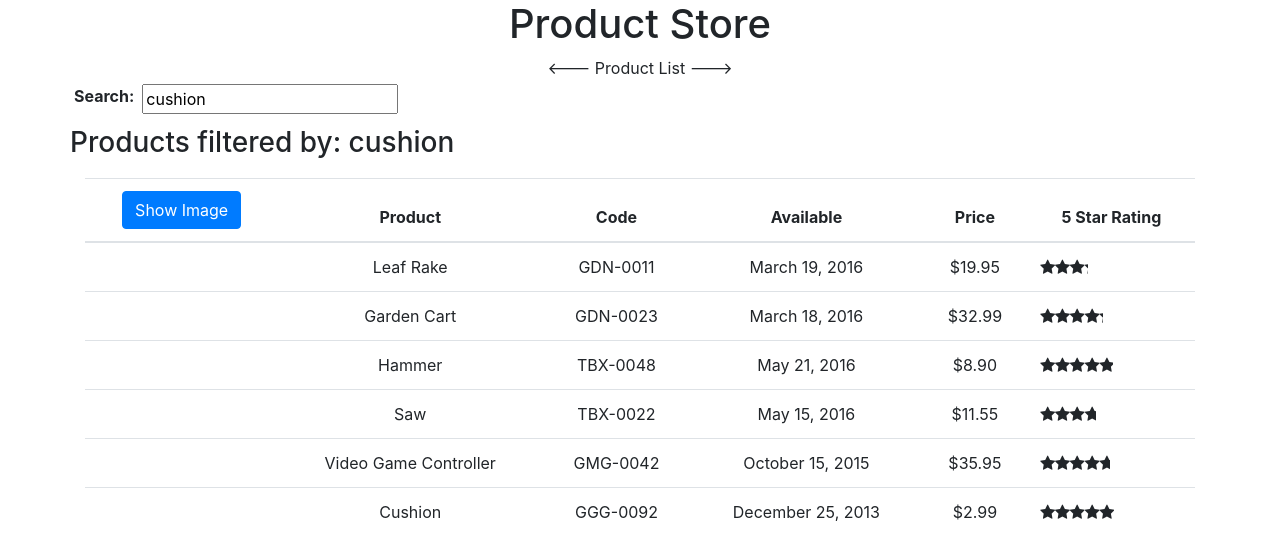
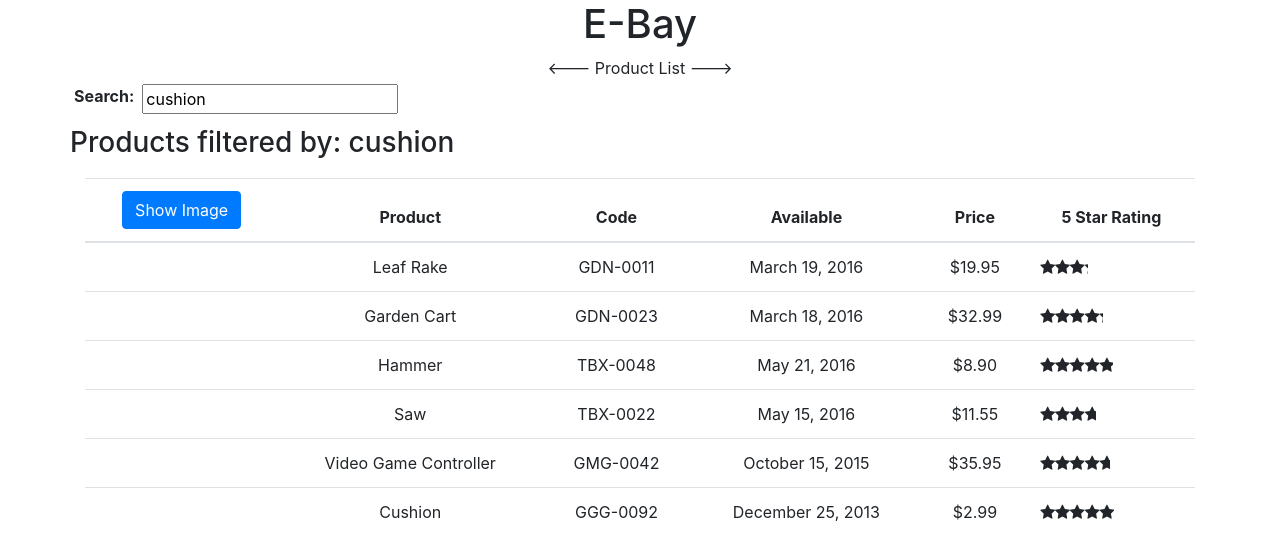
Before and after one commit to hristo2612/angular-fundamentals, an Angular app: page / in a window 1280 px wide. Shown: the top 558 px of the page. Built offline with nearby package versions, Linux system fonts and the light colour scheme.

Commit message:
Update app.component and app.module

```diff
--- a/src/app/app.component.ts
+++ b/src/app/app.component.ts
@@ -6,5 +6,5 @@ import { Component } from '@angular/core';
   styleUrls: ['./app.component.css']
 })
 export class AppComponent {
-  title: string = 'Product Store';
+  title: string = 'E-Bay';
 }
--- a/src/app/app.module.ts
+++ b/src/app/app.module.ts
@@ -1,6 +1,7 @@
 import { BrowserModule } from '@angular/platform-browser';
 import { NgModule } from '@angular/core';
 import { FormsModule } from '@angular/forms';
+import { HttpClientModule } from '@angular/common/http'
 
 import { AppComponent } from './app.component';
 import { ProductListComponent } from './product-list/product-list.component';
@@ -15,7 +16,8 @@ import { ProductService } from './product-list/product.service';
   ],
   imports: [
     BrowserModule,
-    FormsModule
+    FormsModule,
+    HttpClientModule
   ],
   bootstrap: [AppComponent],
   providers: [ProductService]
```
